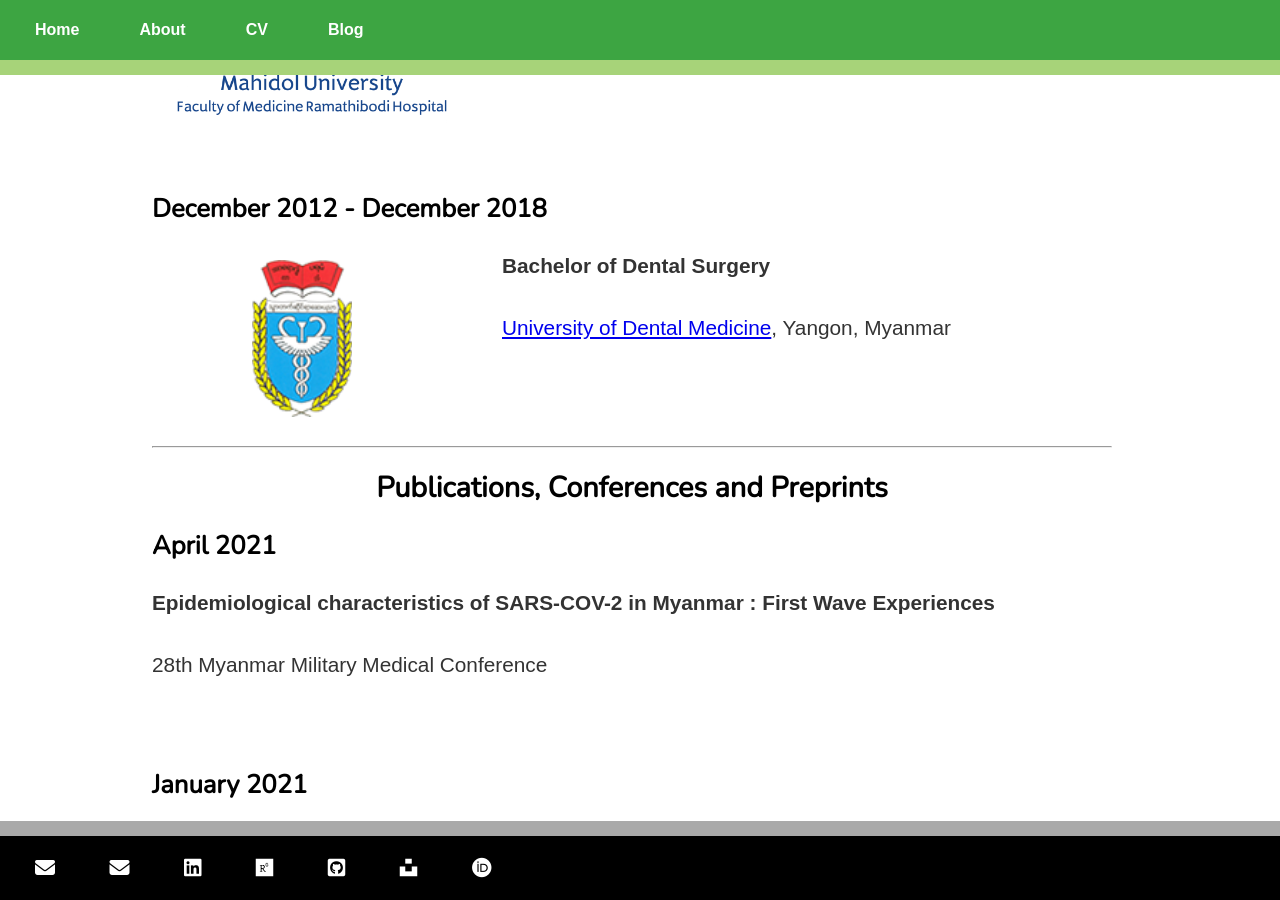
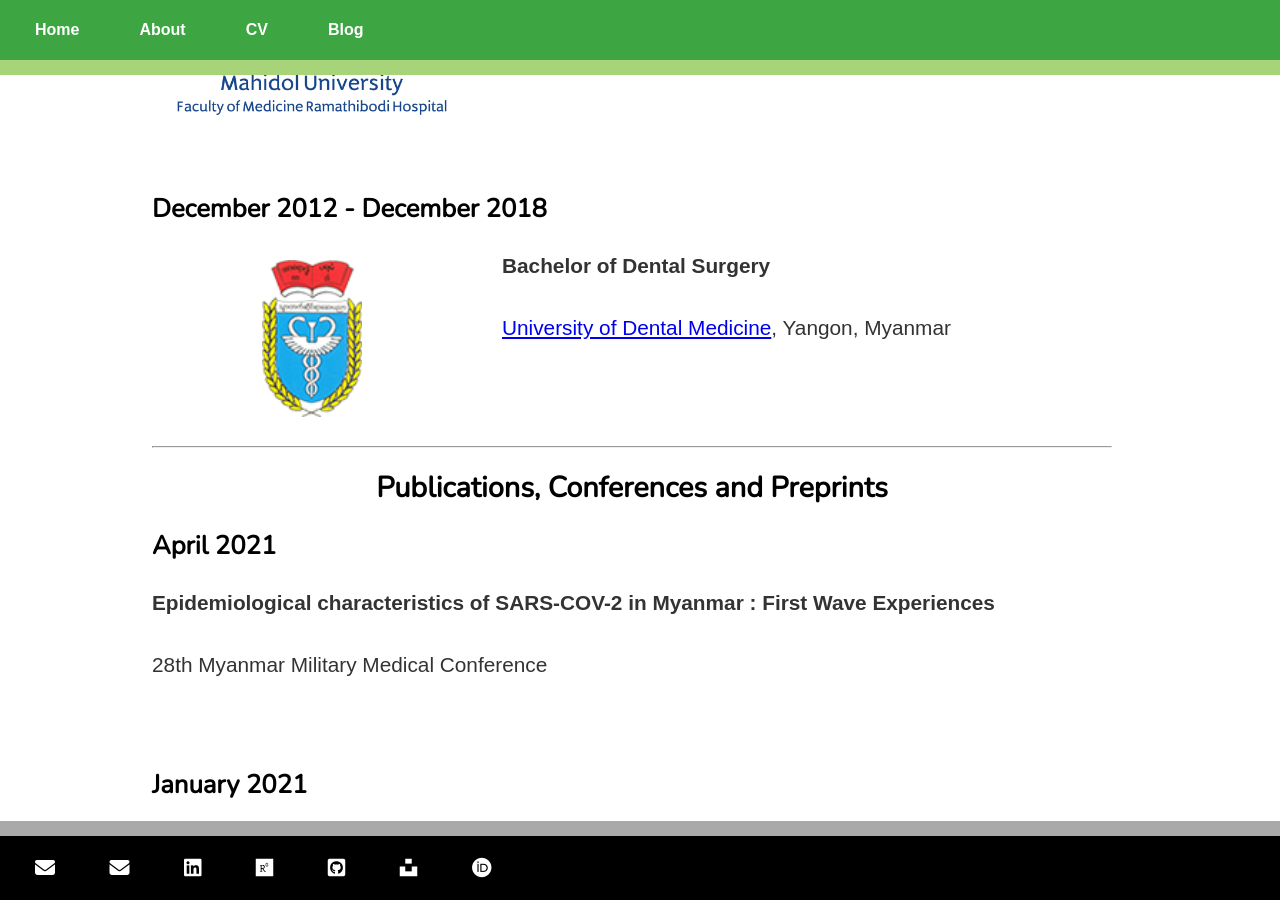
Before and after one commit to finerbrighterlighter/finerbrighterlighter.github.io, a Jekyll site: the page built from cv/index.html, in a window 1280 px wide and 900 px high, scrolled down 955 px. Built offline with Jekyll 4.4.1, drawn with Linux system fonts in a browser that asks for light colours; nearby versions of some CDN libraries; some web fonts are replaced.

Commit message:
layout push

```diff
--- a/cv/index.html
+++ b/cv/index.html
@@ -31,7 +31,7 @@ title: Curriculum vitae
 	<h3>December 2012 - December 2018</h3>
 			<div class="square">
 				<div>
-					<img src="/image/udmy.png"  alt="This is an image of University of Dental Medicine Yangon's logo." width="100" style="float: left; margin: 10px 150px 20px 100px;border-radius:5%;">
+					<img src="/image/udmy.png"  alt="This is an image of University of Dental Medicine Yangon's logo." width="100" style="float: left; margin: 10px 140px 20px 110px;border-radius:5%;">
 				</div>
 					<p><b>Bachelor of Dental Surgery</b></p>
 					<p><a href="http://udmyangon-edu.com/">University of Dental Medicine</a>, Yangon, Myanmar</p> <br> <br>
```
